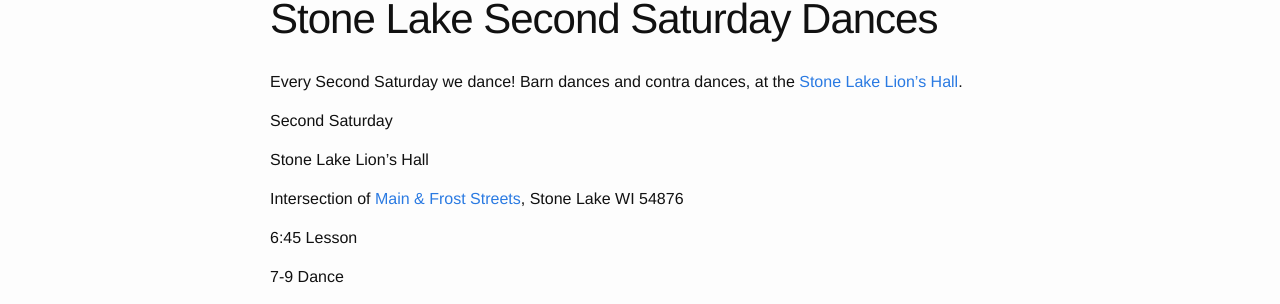
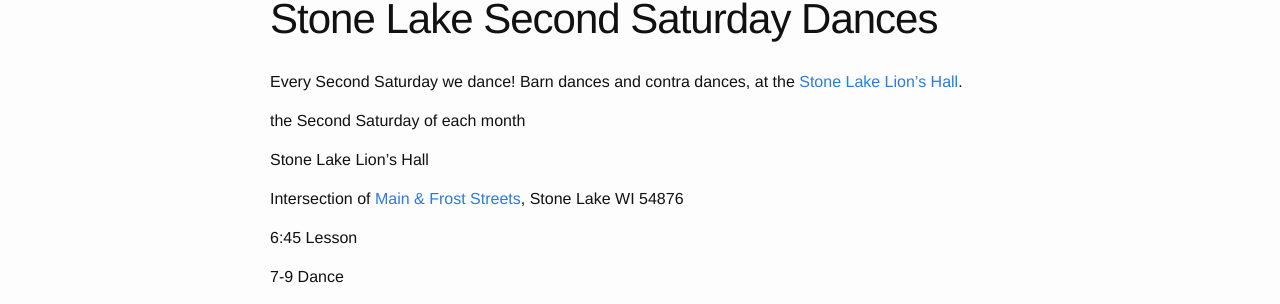
Before and after one commit to cranhandler/cranhandler.github.io, a Jekyll site: the page built from StoneLakeDance.md, in a window 1280 px wide. Shown: the part 206-510 px from the top of the page. Built offline with Jekyll 4.4.1, drawn with Linux system fonts in a browser that asks for light colours.

Commit message:
Update StoneLakeDance.md

```diff
--- a/StoneLakeDance.md
+++ b/StoneLakeDance.md
@@ -6,7 +6,7 @@ permalink: /StoneLakeDance/
 Every Second Saturday we dance! Barn dances and contra dances, at the [Stone Lake Lion's Hall][].
 
 
-Second Saturday
+the Second Saturday of each month
 
 Stone Lake Lion's Hall
 
```
